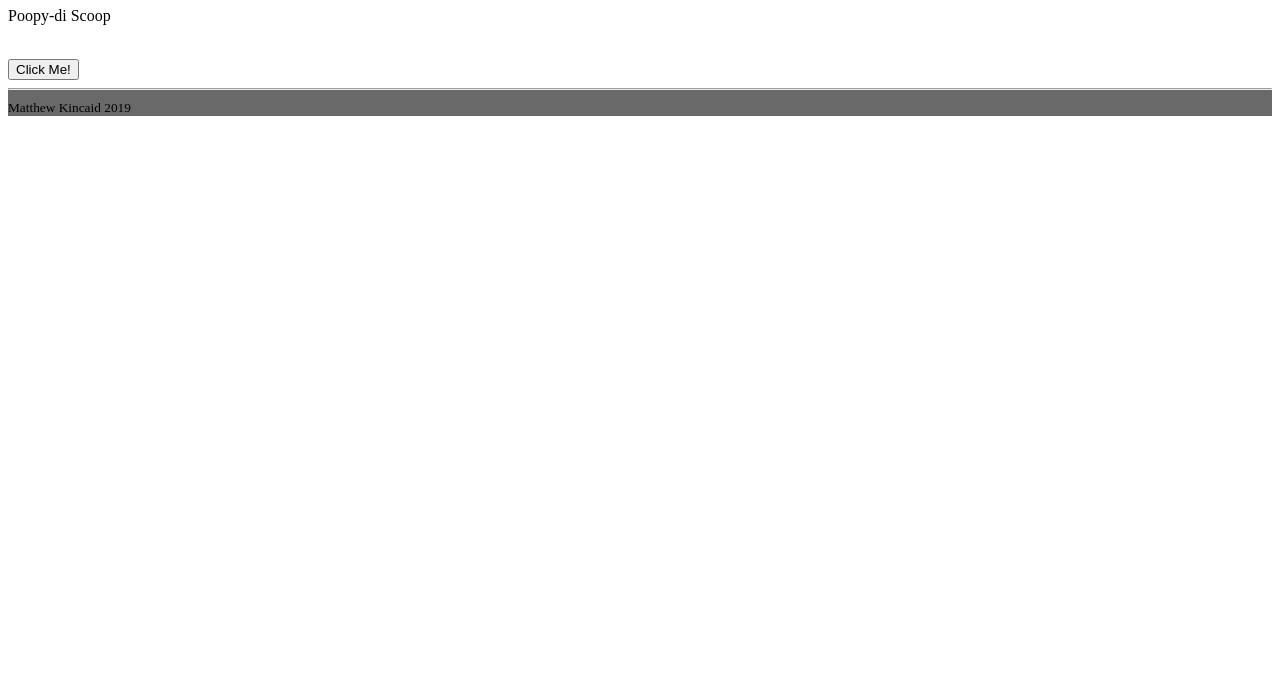
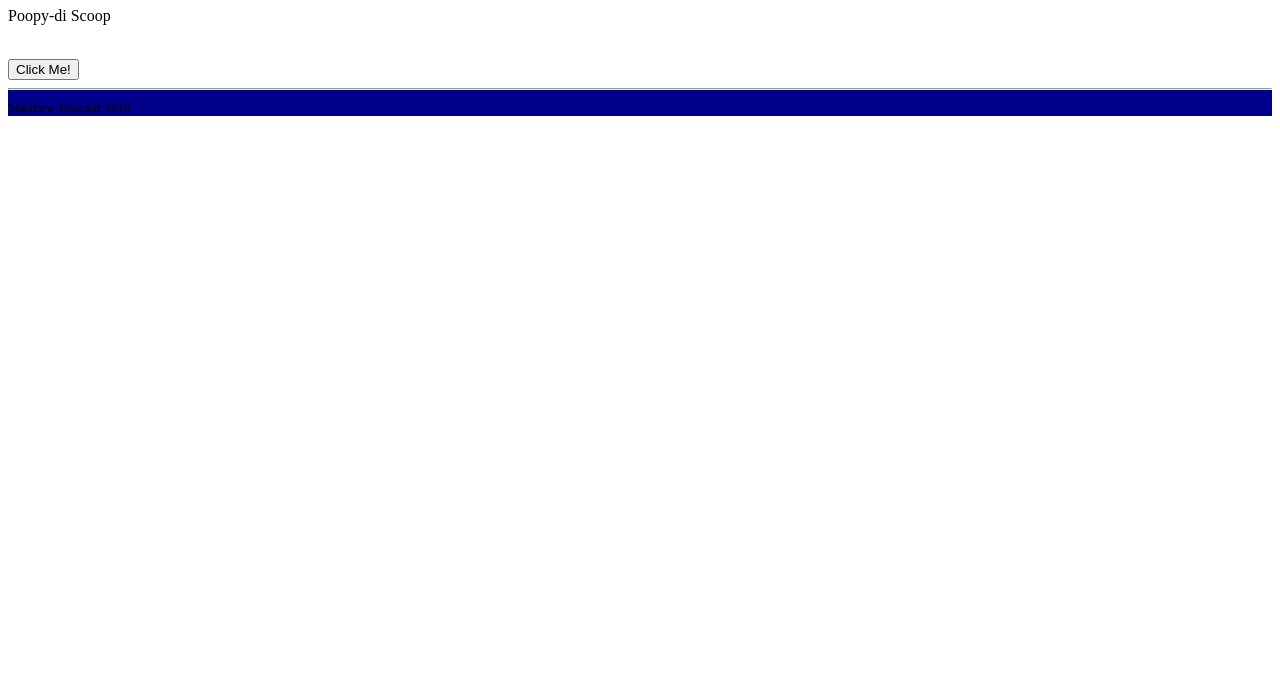
Before and after one commit to mdkincaid/Kincaid-Dev, a plain HTML site: page index.html in a window 1280 px wide. Shown: the part 125-800 px from the top of the page. Drawn offline with Linux system fonts and the light colour scheme.

Commit message:
trying to figure out header/footer styling

```diff
--- a/css/main.css
+++ b/css/main.css
@@ -3,5 +3,5 @@ h1 {
 }
 
 header, footer {
-    background-color: dimgrey;
+    background-color: darkblue;
 }
```
